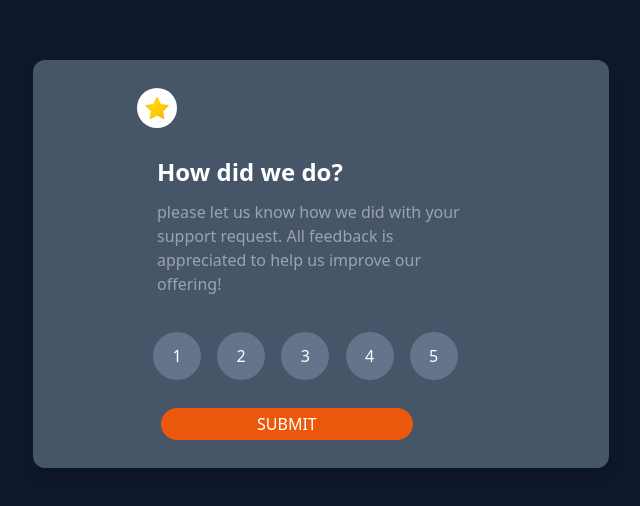
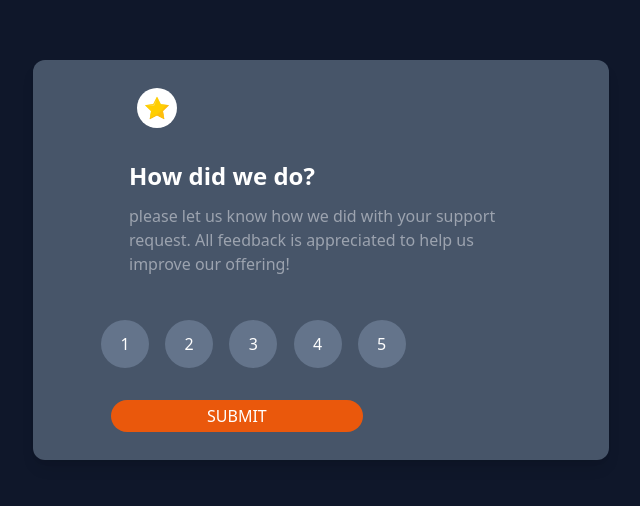
Before and after one commit to Ajmubby/Reviews, a website: page rating.html in a window 1280 px wide. Shown: the part 196-702 px from the top of the page, without its empty margins (255-895 px from the left). Drawn offline with Linux system fonts and the light colour scheme.

Commit message:
new commit

```diff
--- a/rating.html
+++ b/rating.html
@@ -7,11 +7,11 @@
     <link rel="stylesheet" href="./rating/rating.css">
 </head>
 <body class="bg-slate-900">
-    <div class="py-7 px-1 max-w-xl mx-16 my-32 sm:py-7 sm:px-7  sm:mx-40 sm:my-32 md:py-7 md:px-7  md:mx-16 md:my-32 bg-slate-600 rounded-xl shadow-lg space-y-5 lg:py-7 lg:px-16 lg:mx-72 lg:my-64 xl:py-7 xl:px-16 xl:mx-72 xl:my-64">
+    <div class="py-7 px-1 max-w-xl mx-16 my-32 sm:py-7 sm:px-7 sm:mx-40 sm:my-32 md:py-7 md:px-7  md:mx-16 md:my-32 bg-slate-600 rounded-xl shadow-lg space-y-5 lg:py-7 lg:px-16 lg:mx-72 lg:my-64 xl:py-7 xl:px-16 xl:mx-72 xl:my-64">
         <div class="px-9">
             <img class="h-10 w-10 rounded-full mx-1" src="./star_icon.avif" alt="icon">
         </div>
-        <div class="py-3 px-7 sm:py-2 sm:px-14">
+        <div class="py-3 px-7">
             <div class="space-y-3 px-1">
                 <p class="text-white font-semibold text-2xl">
                     How did we do?
@@ -21,7 +21,7 @@
                 </p>
             </div>
         </div>
-        <div class="py-3 px-7 sm:py-2 sm:px-14">
+        <div class="py-3  lg:px-1">
             <div class="justify-around space-x-4 lg:space-x-3 lg:items-center">
                 <button class="text-white rounded-full bg-slate-500 h-10 w-10 lg:h-12 lg:w-12">1</button>
                 <button class="text-white rounded-full bg-slate-500 h-10 w-10 lg:h-12 lg:w-12">2</button>
@@ -31,7 +31,7 @@
             </div>
         </div>
         <div>
-            <button class="text-white bg-orange-600 hover:bg-white hover:text-orange-500  px-24 py-1 sm:mx-16
+            <button class="text-white bg-orange-600 hover:bg-white hover:text-orange-500  px-24 py-1
              rounded-2xl mx-3.5">SUBMIT</button>
         </div>
 
```
Also changed, not shown: rating/rating.css.
